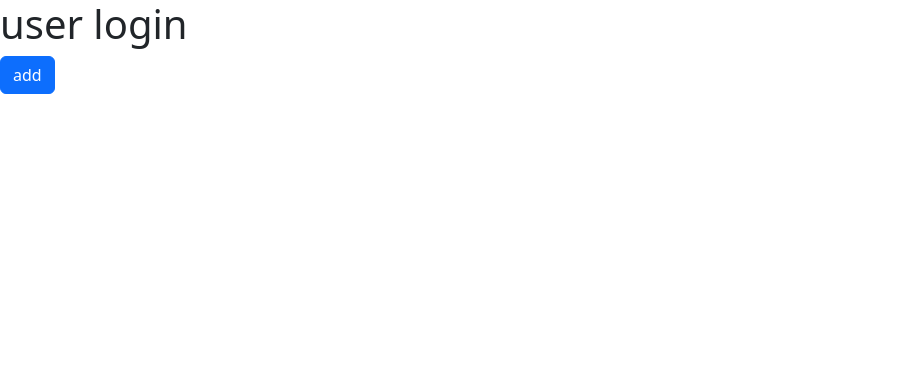
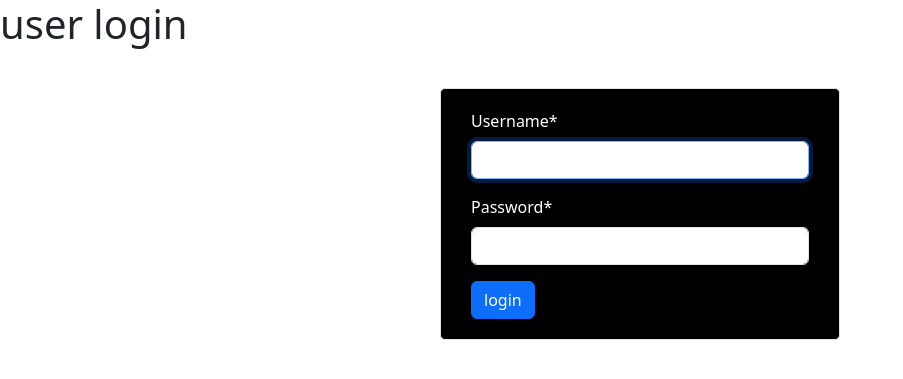
Before and after one commit to iamaswathisnair/originalprjct-aswathi, a Django app: page /user/login/ in a window 1280 px wide. Shown: the top 379 px of the page, without its empty margins (0-903 px from the left). Run offline with Django 3.2, Linux system fonts and the light colour scheme; some libraries are stand-ins or nearby versions.

Commit message:
ADDING CHANGES

```diff
--- a/todoapp/page_app/templates/login.html
+++ b/todoapp/page_app/templates/login.html
@@ -9,11 +9,28 @@
   <link href="https://cdn.jsdelivr.net/npm/bootstrap@5.3.0-alpha1/dist/css/bootstrap.min.css" rel="stylesheet" integrity="sha384-GLhlTQ8iRABdZLl6O3oVMWSktQOp6b7In1Zl3/Jr59b6EGGoI1aFkw7cmDA6j6gD" crossorigin="anonymous">
   <title>Document</title>
 </head>
+<style>
+  form {
+    margin: 40px auto;
+    width: 400px;
+    padding: 20px 30px;
+    border: 1px solid rgb(225,225,225);
+    border-radius: 5px;
+    background-color: black;
+    color: white;
+  }
+  h2{
+    color: rgb(52,75,226);
+    font-size: 30px;
+    font-family: Verdana, Geneva, Tahoma, sans-serif;
+
+  }
+</style>
 <body>
   <h1>user login</h1>
   <form method="post">
     {% csrf_token %} {{ form | crispy }}
-    <button class="btn btn-primary" type="submit">add</button>
+    <button class="btn btn-primary" type="submit">login</button>
   </form>
 </body>
 </html>
--- a/todoapp/page_app/urls.py
+++ b/todoapp/page_app/urls.py
@@ -7,8 +7,11 @@ urlpatterns = [
     path('task/', views.task,name='task'),
     path('calender/', views.calender,name='calender'),
     path('category/', views.category,name='category'),
+    path('user/logout/', views.logout_user,name='logout_user'),
+
     path('user/register/', views.user_registration, name='userregistration'),
     path('user/login/', views.user_login, name='userlogin'),
     path('user/home/', views.user_home, name='userhome')
 
+
 ]
--- a/todoapp/page_app/views.py
+++ b/todoapp/page_app/views.py
@@ -1,8 +1,16 @@
 from django.shortcuts import render,redirect
 from .forms import userform
 from .models import Profile
+from django.contrib.auth.forms import AuthenticationForm
+from django.contrib.auth import authenticate,login,logout
+from django.contrib.auth.decorators import user_passes_test
+# Create your views here.
 
-# Create your views here.
+def is_user(user):
+    try:
+        return user.is_authenticated and (user.profile.type == 'USER')
+    except Profile.DoesNotExist:
+        return False
 
 def home(request):
     return render(request,'home.html')
@@ -12,8 +20,7 @@ def calender(request):
     return render(request,'calender.html')
 def category(request):
     return render(request,'category.html')
-def login(request):
-    return render(request,'login.html')
+
 def register(request):
     if request.method=='POST':
         username= request.POST.get('username')
@@ -46,6 +53,25 @@ def user_registration(request):
     return render(request,'register.html' ,{'form':form})
 
 def user_login(request):
-    return render(request,'login.html')
+    if request.method =='POST':
+        form = AuthenticationForm(request, data=request.POST)
+        if form.is_valid():
+            username = form.cleaned_data.get('username')
+            password = form.cleaned_data.get('password')
+            user = authenticate(username=username, password=password)
+            if user is not None:
+                login(request,user)
+                if(user.profile.type =='USER'):
+                    return redirect("userhome")
+
+    else:
+        form = AuthenticationForm()
+    return render(request,'login.html', {'form':form})
+
+@user_passes_test(is_user,login_url='/user/login/')
 def user_home(request):
     return render(request,'user_home.html')
+
+def logout_user(request):
+    logout(request)
+    return redirect('userlogin')
```
Also changed, not shown: todoapp/page_app/forms.py (+9 -3 lines).
